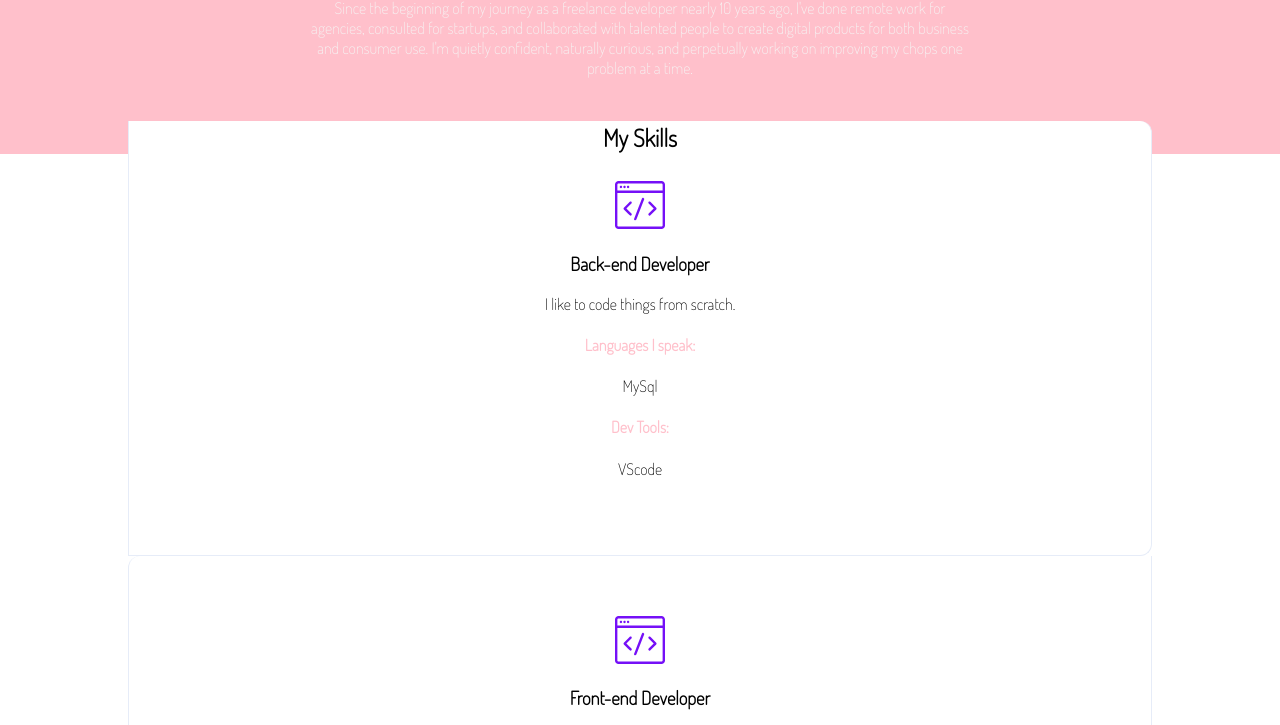
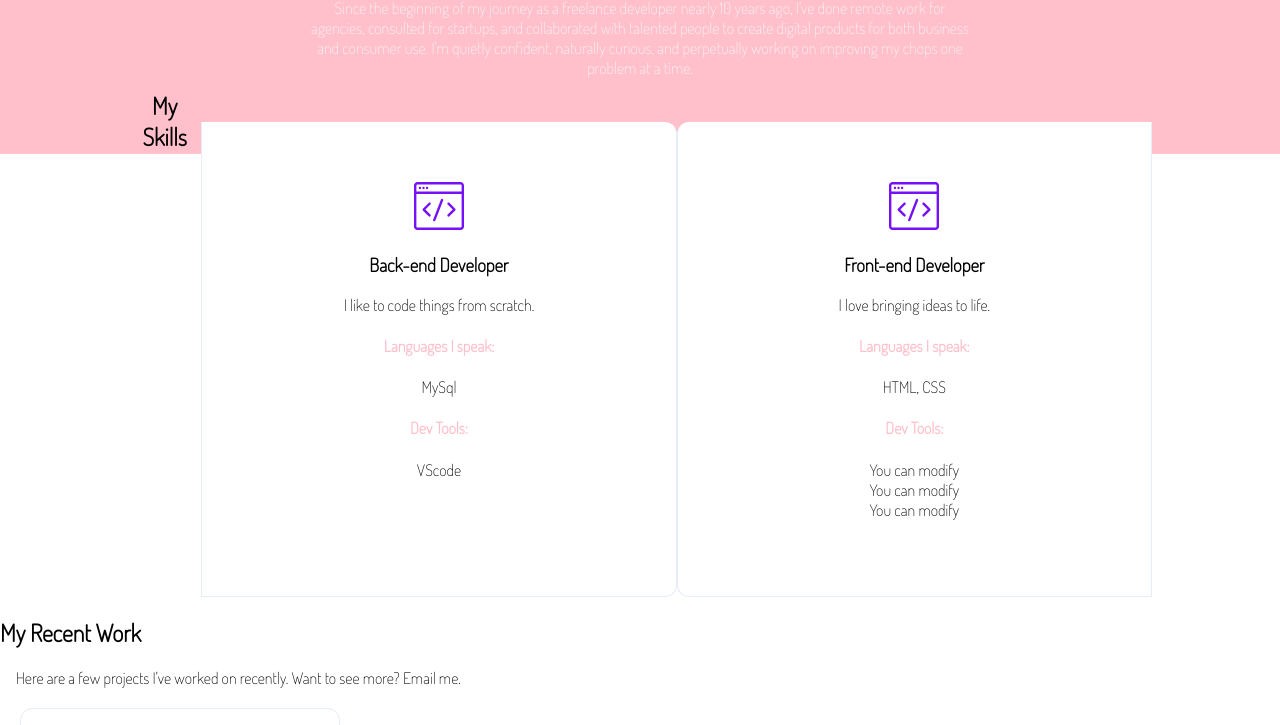
Before and after one commit to WildCodeSchool-2024-09/JS-RemoteFR-Q4-Jaune-Checkpoint1, a website: page site/portfolio.html in a window 1280 px wide. Shown: the part 607-1332 px from the top of the page. Drawn offline with Linux system fonts and the light colour scheme.

Commit message:
CSS STEP 4

```diff
--- a/site/css/portfolio.css
+++ b/site/css/portfolio.css
@@ -59,6 +59,8 @@ p {
 }
 
 .skills {
+  display: flex;
+  flex-direction: column;
   margin-top: calc(var(--gutter) * -2);
   border-radius: var(--radius);
   padding: 0 10%;
@@ -70,6 +72,7 @@ p {
 }
 
 .column {
+
   border-left: var(--styledBorder);
   border-right: var(--styledBorder);
   border-bottom: var(--styledBorder);
@@ -134,6 +137,17 @@ p {
     margin-top: -0.1rem;
   }
 
+  .skills {
+    flex-direction: row;
+    justify-content: center;
+  }
+
+  .column {
+
+    width: 30rem;
+  }
+
+
 }
 
 @media screen and (max-width:700px) {
```
